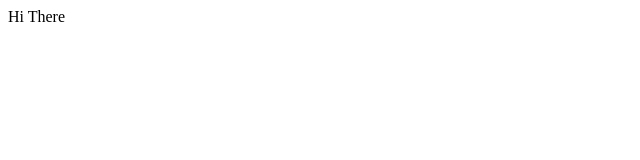
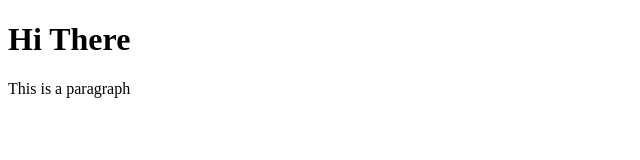
Before and after one commit to yoglou/gitproject, a plain HTML site: page index.html in a window 1280 px wide. Shown: the whole page, without its empty margins (0-640 px from the left). Drawn offline with Linux system fonts and the light colour scheme.

Commit message:
Added Paragraph
We updated Index.html from Github

```diff
--- a/index.html
+++ b/index.html
@@ -5,6 +5,7 @@
     <meta name="viewport" content="width=device-width, initial-scale=1.0">
     <title>Document</title>
 </head>
-<body>Hi There</p>
+<body><H1>Hi There</H1>
+    <p>This is a paragraph</p>
 </body>
 </html>
```
